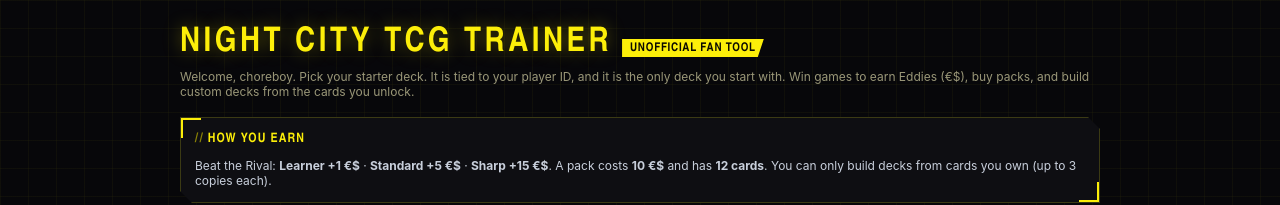
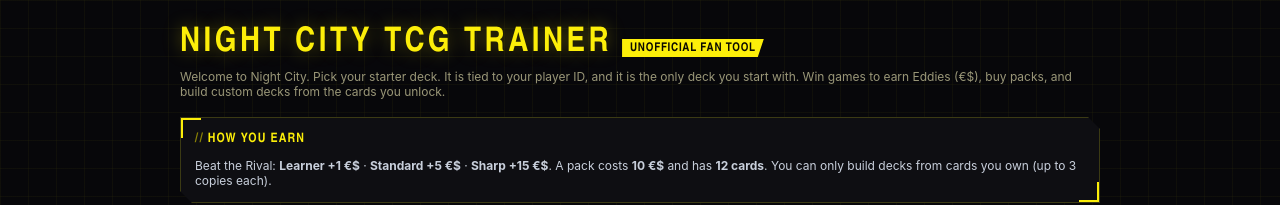
Before and after one commit to anthonypap9/CyberpunkTCG_Web, a website: page www/index.html in a window 1280 px wide. Shown: the top 205 px of the page. Drawn offline with Linux system fonts and the light colour scheme.

Commit message:
Night City TCG Trainer: art, music, packs and profiles

```diff
--- a/www/index.html
+++ b/www/index.html
@@ -623,7 +623,7 @@
     <div class="pstat">${De(e)}/${Object.keys(g).length} cards \xB7 ${e.packs} packs opened \xB7 ${e.wins.learner+e.wins.standard+e.wins.sharp} wins</div>
     <span class="spacer"></span><button class="primary" data-act="shop" ${e.eddies>=B.cost?"":'title="Win games to earn Eddies"'}>\u{1F4E6} Open packs (${B.cost} \u20AC$)</button><button data-act="pmenu">Profile &amp; backup</button></div>`}function Ua(){let e=i.wsel,t=a=>Q({id:"w-"+a,card:a,owner:0,gear:[],spent:!1},{zone:"zoom"}).replace('class="card ','style="--cw:112px" class="card ');$e().innerHTML=`<div class="screen"><div class="wrap">
     <div class="brand"><h1>Night City TCG Trainer</h1><span class="tag">unofficial fan tool</span></div>
-    <p class="fine">Welcome, choreboy. Pick your starter deck. It is tied to your player ID, and it is the only deck you start with. Win games to earn Eddies (\u20AC$), buy packs, and build custom decks from the cards you unlock.</p>
+    <p class="fine">Welcome to Night City. Pick your starter deck. It is tied to your player ID, and it is the only deck you start with. Win games to earn Eddies (\u20AC$), buy packs, and build custom decks from the cards you unlock.</p>
     <div class="panel"><h3>How you earn</h3><p class="fine" style="margin:0;color:#c8cfdb">Beat the Rival: ${Le.map(a=>`<b>${ne(a)} +${be[a]} \u20AC$</b>`).join(" \xB7 ")}. A pack costs <b>${B.cost} \u20AC$</b> and has <b>${B.size} cards</b>. You can only build decks from cards you own (up to 3 copies each).</p></div>
     <div class="grid2">${Object.values(z).map(a=>{let n=Un[a.id]||{style:"",diff:"",pts:[]};return`<div class="panel starter ${e===a.id?"on":""}" data-act="wpick" data-id="${a.id}"><h3>${h(a.name)}</h3><p class="muted" style="margin:2px 0 8px">${h(n.style)} \xB7 ${h(n.diff)}</p>
         <div class="showcase">${a.legends.map(t).join("")}</div>
```
